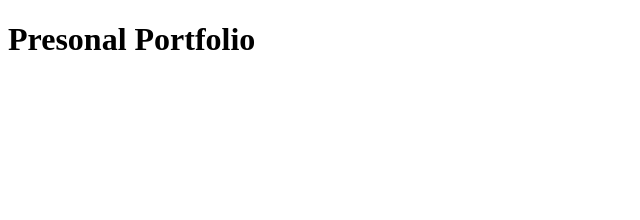
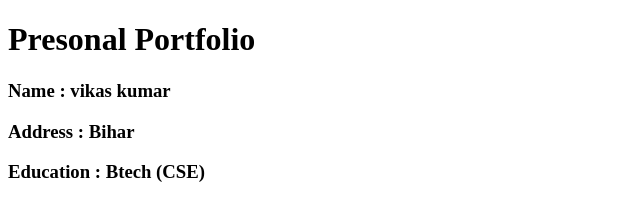
Before and after one commit to vikas8561/presonal_portfolio, a plain HTML site: page index.html in a window 1280 px wide. Shown: the whole page, without its empty margins (0-640 px from the left). Drawn offline with Linux system fonts and the light colour scheme.

Commit message:
change in html - third commit

```diff
--- a/index.html
+++ b/index.html
@@ -7,5 +7,8 @@
 </head>
 <body>
     <h1>Presonal Portfolio</h1>
+    <h3>Name : vikas kumar</h3>
+    <h3>Address : Bihar</h3>
+    <h3>Education : Btech (CSE)</h3>
 </body>
 </html>
```
